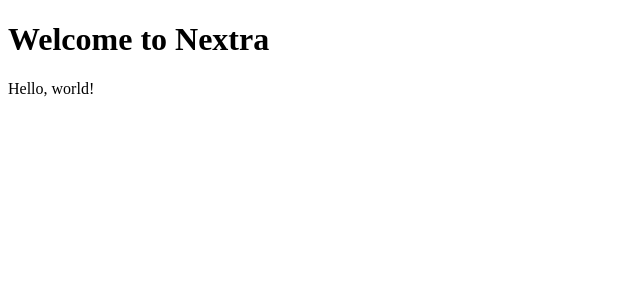
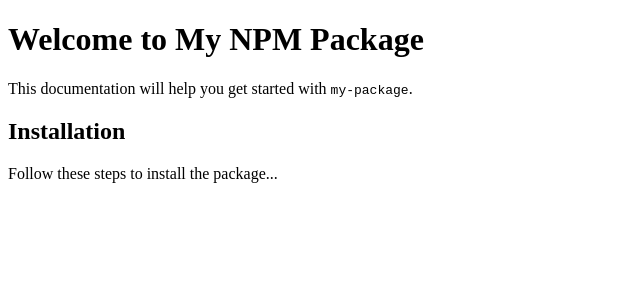
Before and after one commit to deep-vadukiya/react-enhanced-hooks, a Next.js app: page / in a window 1280 px wide. Shown: the top 300 px of the page, without its empty margins (0-640 px from the left). Built offline with nearby package versions, Linux system fonts and the light colour scheme.

Commit message:
FE05 - basic configuration updates on nextra documents and fix compilation error

```diff
--- a/next.config.mjs
+++ b/next.config.js
@@ -1,10 +1,11 @@
 //
 
+// next.config.js
 import nextra from "nextra";
 
 const withNextra = nextra({
   theme: "nextra-theme-docs",
-  themeConfig: "./theme.config.jsx",
+  themeConfig: "./theme.config.js",
 });
 
 export default withNextra();
--- a/pages/index.mdx
+++ b/pages/index.mdx
@@ -1,3 +1,7 @@
-# Welcome to Nextra
+# Welcome to My NPM Package
 
-Hello, world!
+This documentation will help you get started with `my-package`.
+
+## Installation
+
+Follow these steps to install the package...
```
Also changed, not shown: package.json (+6 -3 lines), pages/_meta.js (added, +10 -0 lines), theme.config.js (added, +11 -0 lines), theme.config.jsx (deleted, +0 -8 lines), 1 other file (tests, documents, lock files or other folders).
